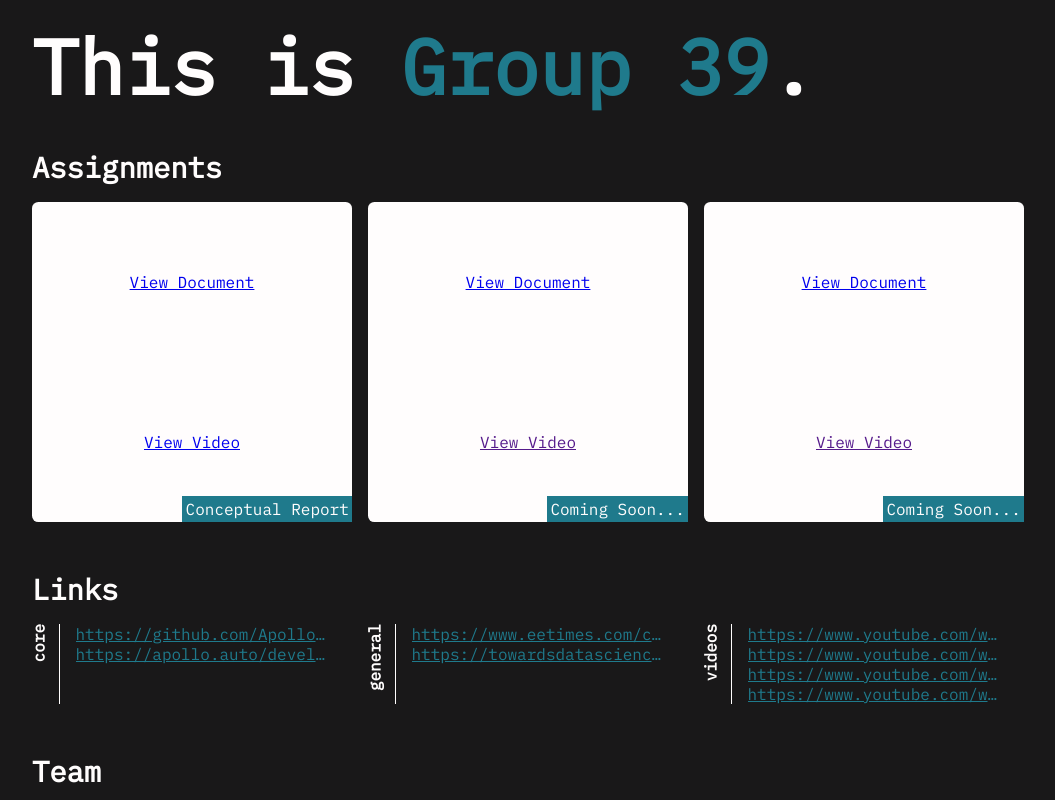
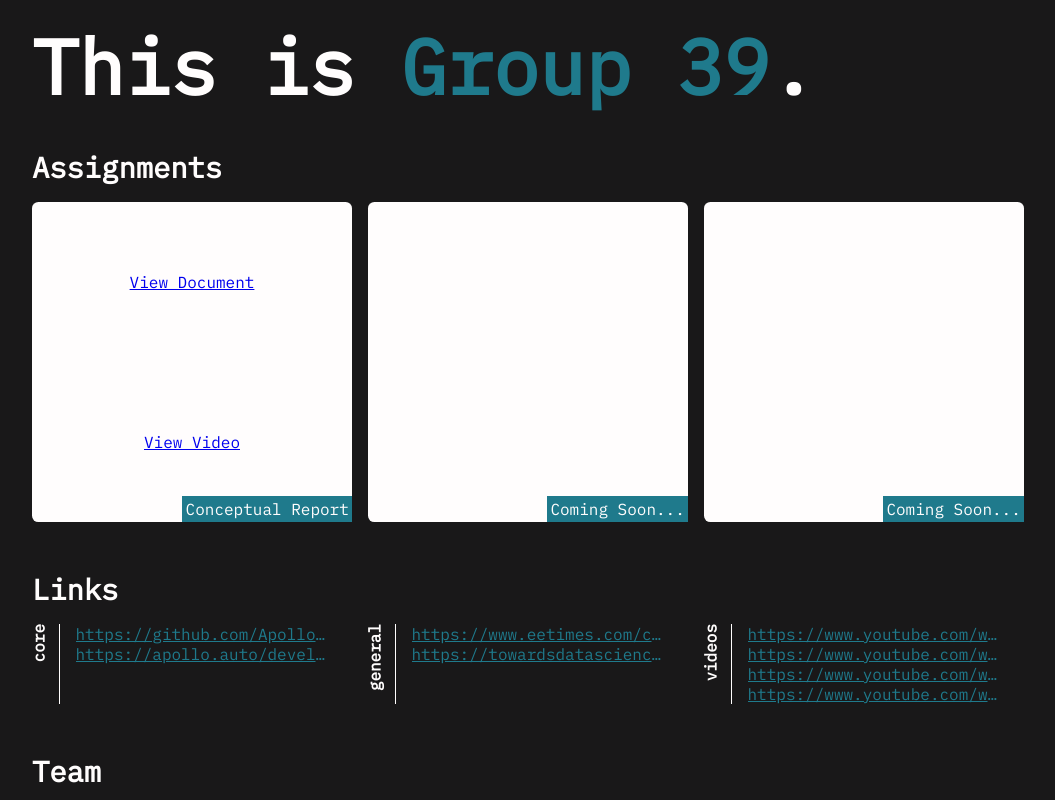
Before and after one commit to Spencercv7/CISC-322-Site, a Svelte app: page / in a window 1280 px wide. Shown: the top 800 px of the page, without its empty margins (112-1167 px from the left). Built offline with nearby package versions, Linux system fonts and the light colour scheme; grey boxes are pictures that could not be loaded.

Commit message:
Add: Conditional rendering logic for assignment tiles.

```diff
--- a/src/components/AssignmentCard.svelte
+++ b/src/components/AssignmentCard.svelte
@@ -6,8 +6,11 @@
 
 <li>
     <p>{data.title ? data.title : "Coming Soon..."}</p>
-    <a href={`/pdf/${data.pdf}`} target="_blank">View Document</a>
-    <a href={`${data.videoURL}`} target="_blank">View Video</a>
+
+    {#if data.title !== ""}
+        <a href={`/pdf/${data.pdf}`} target="_blank">View Document</a>
+        <a href={`${data.videoURL}`} target="_blank">View Video</a>
+    {/if}
 </li>
 
 <style>
```
